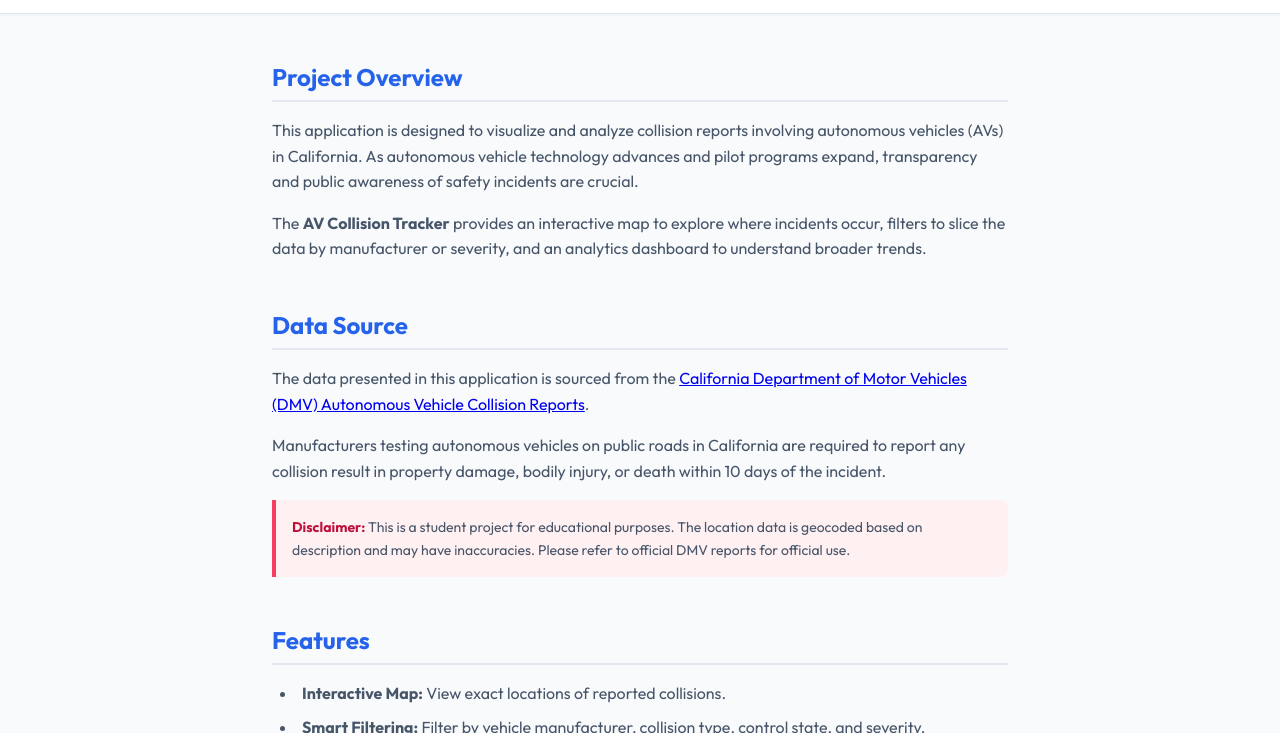
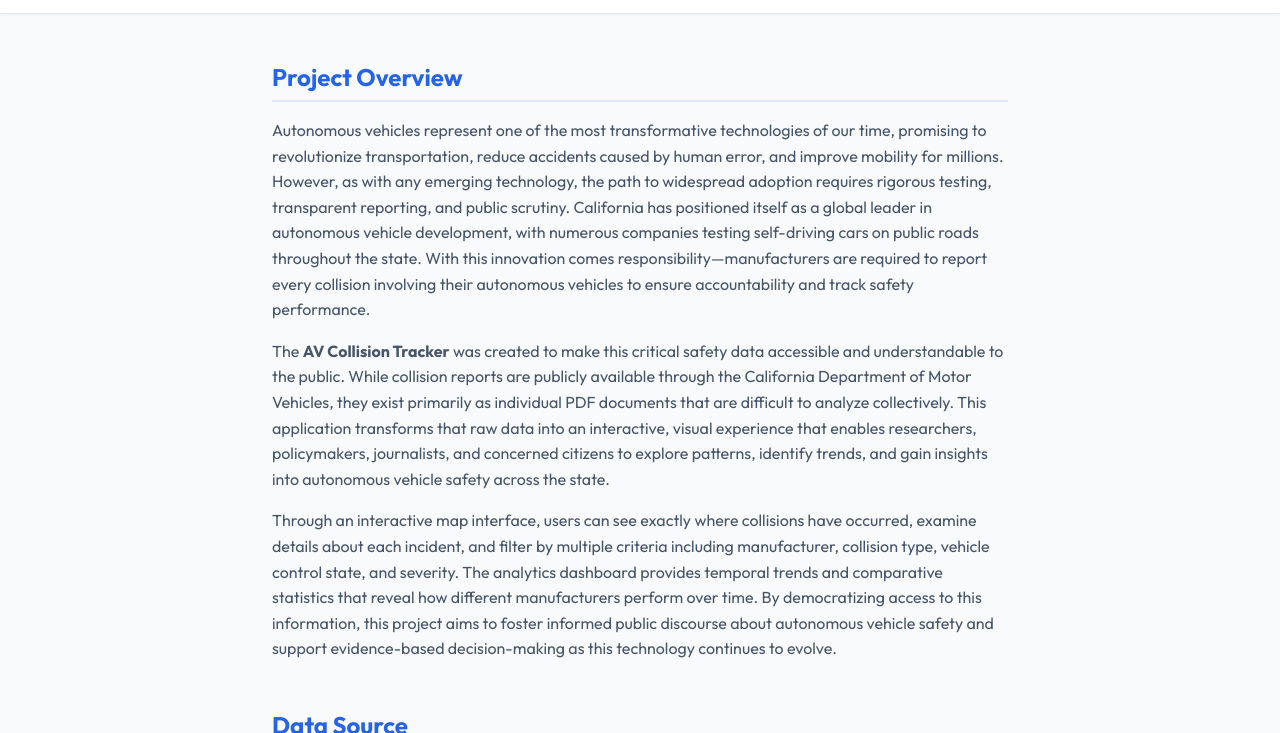
Before and after one commit to AlexEndo/202FinalProject, a plain HTML site: page about.html in a window 1280 px wide. Shown: the part 67-800 px from the top of the page. Drawn offline with Linux system fonts and the light colour scheme.

Commit message:
Add search functionality and update about page summary

```diff
--- a/about.html
+++ b/about.html
@@ -34,15 +34,32 @@
                 <section class="about-section">
                     <h2>Project Overview</h2>
                     <p>
-                        This application is designed to visualize and analyze collision reports involving autonomous
-                        vehicles (AVs) in California.
-                        As autonomous vehicle technology advances and pilot programs expand, transparency and public
-                        awareness of safety incidents are crucial.
+                        Autonomous vehicles represent one of the most transformative technologies of our time, promising
+                        to revolutionize transportation, reduce accidents caused by human error, and improve mobility
+                        for millions. However, as with any emerging technology, the path to widespread adoption requires
+                        rigorous testing, transparent reporting, and public scrutiny. California has positioned itself
+                        as a global leader in autonomous vehicle development, with numerous companies testing
+                        self-driving cars on public roads throughout the state. With this innovation comes
+                        responsibility—manufacturers are required to report every collision involving their autonomous
+                        vehicles to ensure accountability and track safety performance.
                     </p>
                     <p>
-                        The <strong>AV Collision Tracker</strong> provides an interactive map to explore where incidents
-                        occur, filters to slice the data by manufacturer or severity,
-                        and an analytics dashboard to understand broader trends.
+                        The <strong>AV Collision Tracker</strong> was created to make this critical safety data
+                        accessible and understandable to the public. While collision reports are publicly available
+                        through the California Department of Motor Vehicles, they exist primarily as individual PDF
+                        documents that are difficult to analyze collectively. This application transforms that raw data
+                        into an interactive, visual experience that enables researchers, policymakers, journalists, and
+                        concerned citizens to explore patterns, identify trends, and gain insights into autonomous
+                        vehicle safety across the state.
+                    </p>
+                    <p>
+                        Through an interactive map interface, users can see exactly where collisions have occurred,
+                        examine details about each incident, and filter by multiple criteria including manufacturer,
+                        collision type, vehicle control state, and severity. The analytics dashboard provides temporal
+                        trends and comparative statistics that reveal how different manufacturers perform over time. By
+                        democratizing access to this information, this project aims to foster informed public discourse
+                        about autonomous vehicle safety and support evidence-based decision-making as this technology
+                        continues to evolve.
                     </p>
                 </section>
 
```
Also changed, not shown: index.html (+5 -0 lines), js/app.js (+9 -1 lines).
